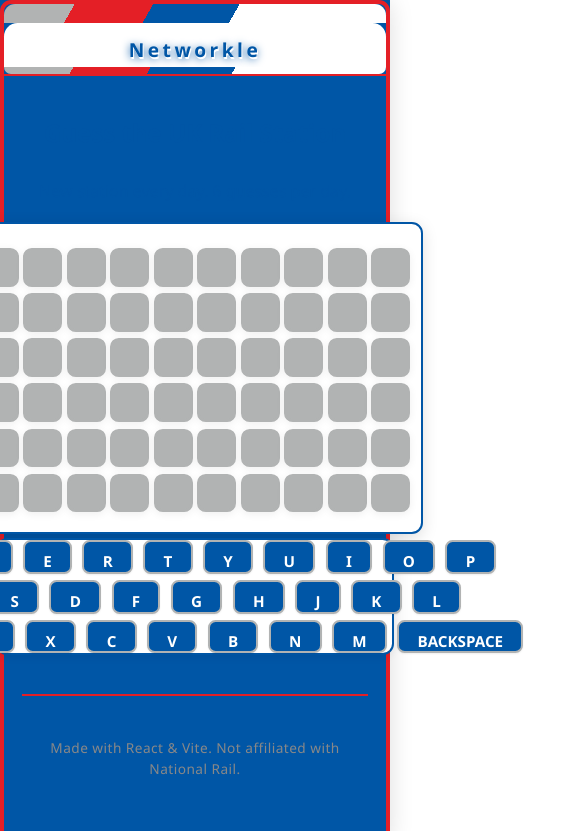
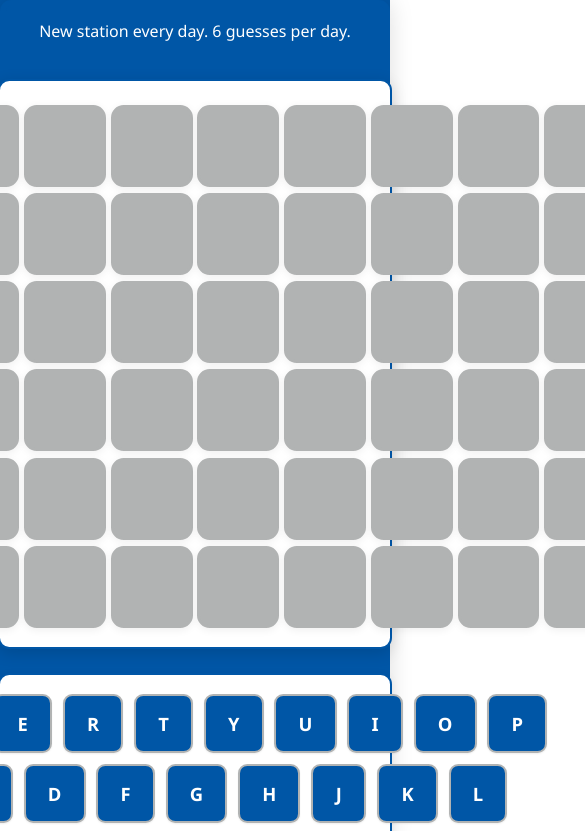
Before and after one commit to RionPlaysTV/Raille, a React (Vite) app: page / in a window 390 px wide. Shown: the top 831 px of the page, 585 px wide, since content can reach past the window. Built offline with nearby package versions, Linux system fonts and the light colour scheme.

Commit message:
Implement endless mode with state management and keyboard input handling

```diff
--- a/src/App.css
+++ b/src/App.css
@@ -35,7 +35,7 @@ body {
   margin: 0 auto;
   padding: 3.5em 1rem 2rem 1rem;
   text-align: center;
-  border: 4px solid var(--nse-red);
+  border: 6px solid var(--nse-blue);
   position: relative;
 }
 
@@ -43,15 +43,18 @@ body {
 .nse-stripes {
   height: 1.2em;
   background: linear-gradient(120deg, var(--nse-stripe-grey) 0 18%, var(--nse-red) 18% 38%, var(--nse-blue) 38% 60%, var(--nse-white) 60% 100%);
-  margin-top: 0;
-  margin-bottom: 0.1em;
+  margin-top: 1.2em;
+  margin-bottom: -3.7em;
   border-top-left-radius: 0.7em;
   border-top-right-radius: 0.7em;
   z-index: 10;
-  position: absolute;
-  top: 0;
-  left: 0;
+  position: relative;
+  top: unset;
+  left: unset;
   width: 100%;
+  max-width: 540px;
+  margin-left: auto;
+  margin-right: auto;
 }
 
 .logo {
@@ -94,41 +97,102 @@ body {
   min-height: unset;
   min-width: unset;
   width: 100%;
-  max-width: 1280px;
+  max-width: 540px;
   box-sizing: border-box;
   padding-bottom: 0.5em;
   margin: 0 auto;
-  margin-top: 5.9em;
+  margin-top: 20em;
+  padding-left: 0.5em;
+  padding-right: 0.5em;
   display: flex;
   flex-direction: column;
   align-items: center;
   justify-content: flex-start;
+  width: 100%;
+  max-width: 540px;
+  margin-left: auto;
+  margin-right: auto;
   background: none;
   z-index: 1;
+  text-align: center;
+}
+
+.mode-toggle {
+  display: flex;
+  justify-content: center;
+  gap: 1em;
+  margin-top: 0.7em;
+  margin-bottom: 1.5em;
+  width: 100%;
+  max-width: 400px;
+  margin-left: auto;
+  margin-right: auto;
+}
+.mode-toggle button {
+  font-size: 1.1em;
+  padding: 0.5em 1.2em;
+  border-radius: 0.5em;
+  border: 2px solid var(--nse-blue);
+  background: var(--nse-white);
+  color: var(--nse-blue);
+  font-weight: bold;
+  cursor: pointer;
+  transition: background 0.2s, color 0.2s;
+  margin: 0;
 }
 
 .game-title {
   background: var(--nse-white);
-  color: var(--nse-blue);
+  color: var(--nse-blue) !important;
   padding: 0.8em 0 0.4em 0;
-  margin-bottom: 0.2em;
-  margin-top: 0.2em;
+  margin-top: 1em;
+  margin-bottom: 0.7em;
   font-size: 2.5em;
   font-weight: bold;
   letter-spacing: 0.18em;
   font-family: 'Segoe UI', 'Arial', 'Helvetica Neue', Helvetica, sans-serif;
   border-top-left-radius: 0.7em;
   border-top-right-radius: 0.7em;
-  position: absolute;
-  top: 1.2em;
-  left: 0;
+  position: relative;
+  top: unset;
+  left: unset;
   width: 100%;
-  margin-top: 0;
-  margin-bottom: 0;
-  z-index: 11;
-  text-shadow: 1px 2px 0 var(--nse-white), 0 2px 8px var(--nse-blue);
-  border-bottom: 0.4em solid var(--nse-blue);
-  box-shadow: 0 2px 0 var(--nse-red);
+  max-width: 540px;
+  margin-left: auto;
+  margin-right: auto;
+  text-align: center;
+  z-index: 2;
+}
+
+.endless-title {
+  /* DEBUG: force visibility */
+  margin-top: 0.5em;
+  margin-bottom: 0.2em;
+  font-size: 1.5em;
+  text-align: center;
+  z-index: 1000;
+  color: var(--nse-white) !important;
+  background: var(--nse-blue) !important;
+  padding: 0.4em 0.2em;
+  border-radius: 0.5em;
+  position: relative;
+  opacity: 1 !important;
+  filter: none !important;
+}
+
+.endless-score {
+  /* DEBUG: force visibility */
+  margin-bottom: 0.7em;
+  font-size: 1.15em;
+  z-index: 1000;
+  color: var(--nse-white) !important;
+  background: var(--nse-blue) !important;
+  padding: 0.3em 0.2em;
+  border-radius: 0.5em;
+  text-align: center;
+  position: relative;
+  opacity: 1 !important;
+  filter: none !important;
 }
 
 .game-title::after {
@@ -145,25 +209,36 @@ body {
 }
 
 h2 {
-  color: var(--nse-blue);
+  color: var(--nse-white) !important;
+  background: var(--nse-blue) !important;
   margin-top: 1.2em;
   margin-bottom: 0.5em;
+}
+
+p {
+  color: var(--nse-white) !important;
+  background: var(--nse-blue) !important;
 }
 
 .wordle-grid {
   background: var(--nse-white);
   border-radius: 0.7em;
   box-shadow: 0 4px 16px #0002;
-  padding: 1.5em 0.7em 1.2em 0.7em;
-  margin-top: 0.5em;
-  margin-bottom: 0.5em;
+  padding: 1.5em 0 1.2em 0;
+  margin-top: 1.2em;
+  margin-bottom: 1em;
   display: flex;
   flex-direction: column;
   gap: 0.4em;
   align-items: center;
+  justify-content: center;
   border: 2.5px solid var(--nse-blue);
   z-index: 2;
   position: relative;
+  margin-left: 0;
+  margin-right: 0;
+  padding-left: 1.5em;
+  padding-right: 1.5em;
 }
 
 .wordle-row {
@@ -225,15 +300,20 @@ h2 {
   border-radius: 0.7em;
   box-shadow: 0 2px 8px #0001;
   padding: 1.2em 0.7em 1.2em 0.7em;
-  margin-top: 0.2em;
-  margin-bottom: 1em;
+  margin-top: 0.5em;
+  margin-bottom: 1.5em;
   display: flex;
   flex-direction: column;
   gap: 0.7em;
   align-items: center;
+  justify-content: center;
   border: 2.5px solid var(--nse-blue);
   z-index: 2;
   position: relative;
+  width: 150%;
+  max-width: 1200px;
+  padding-left: 0.5em;
+  padding-right: 0.5em;
 }
 
 .keyboard-row {
@@ -330,15 +410,18 @@ footer {
   border-radius: 0.7em;
   box-shadow: 0 2px 8px #0002;
   padding: 1.2em 1.2em 1em 1.2em;
-  margin: 1.2em auto;
-  max-width: 500px;
-  font-size: 1.25em;
+  margin: 4.5em auto 2em auto;
+  max-width: 420px;
+  width: 100%;
+  left: 50%;
+  transform: translateX(-50%);
+  position: relative;
+  z-index: 3;
+  font-size: 1.15em;
   font-weight: bold;
   text-align: center;
   letter-spacing: 0.04em;
   font-family: 'Segoe UI', 'Arial', 'Helvetica Neue', Helvetica, sans-serif;
-  z-index: 4;
-  position: relative;
 }
 
 .game-message.success {
@@ -353,50 +436,49 @@ footer {
   background: var(--nse-red);
 }
 
+.message {
+  margin: 1.2em auto 0.5em auto;
+  max-width: 420px;
+  width: 100%;
+  color: var(--nse-blue);
+  font-size: 1.1em;
+  text-align: center;
+  z-index: 2;
+}
+
 @media (max-width: 600px) {
   #root {
     padding-top: 2.5em;
   }
+  .game-container, .nse-stripes, .game-title, .mode-toggle, .endless-title, .endless-score, .wordle-grid, .keyboard, .game-message, .message {
+    max-width: 99vw;
+  }
   .game-container {
     padding: 0.5em 0.1em 2em 0.1em;
-    margin-top: 3.2em;
-  }
-  .keyboard {
+    margin-top: 1.2em;
+    margin-left: 0.1em;
+    margin-right: 0.1em;
     max-width: 100vw;
-    padding: 0 0.1em;
-    gap: 0.4em;
-  }
-  .wordle-cell {
-    width: 2.2em;
-    height: 2.2em;
-    font-size: 1.1em;
-  }
-  .key {
-    min-width: 2em;
-    height: 2.2em;
-    font-size: 0.95em;
-  }
-  .nse-stripes {
-    top: 0;
-    margin-top: 0;
-    margin-bottom: 0;
   }
   .game-title {
     top: 1em;
     font-size: 1.2em;
+    max-width: 100vw;
   }
-  .game-message {
-    margin-top: 0.7em;
-    margin-bottom: 0.7em;
-    font-size: 1em;
+  .mode-toggle {
+    flex-direction: column;
+    gap: 0.5em;
+    max-width: 100vw;
+    margin-top: 0.4em;
+    margin-bottom: 1em;
   }
-  .wordle-grid {
-    margin-top: 0.2em;
-    margin-bottom: 0.2em;
+  .endless-title {
+    font-size: 1.1em;
   }
-  .keyboard {
-    margin-top: 0.1em;
-    margin-bottom: 0.5em;
+  .wordle-grid, .keyboard, .game-message, .message {
+    max-width: 99vw;
+    padding-left: 0.1em;
+    padding-right: 0.1em;
   }
 }
 
--- a/src/App.jsx
+++ b/src/App.jsx
@@ -509,11 +509,23 @@ function getDailyStation() {
   return STATIONS[idx];
 }
 
+function getRandomStation() {
+  return STATIONS[Math.floor(Math.random() * STATIONS.length)];
+}
+
 function App() {
-  const [guess, setGuess] = useState('');
+  const [regularGuess, setRegularGuess] = useState('');
   const [guesses, setGuesses] = useState([]);
   const [status, setStatus] = useState('playing');
   const [message, setMessage] = useState('');
+  const [mode, setMode] = useState('regular'); // 'regular' or 'endless'
+  const [endlessScore, setEndlessScore] = useState(0);
+  const [endlessAnswerRaw, setEndlessAnswerRaw] = useState(getRandomStation());
+  const endlessAnswer = normalize(endlessAnswerRaw);
+  const [endlessGuesses, setEndlessGuesses] = useState([]);
+  const [endlessStatus, setEndlessStatus] = useState('playing');
+  const [endlessMessage, setEndlessMessage] = useState('');
+  const [endlessGuess, setEndlessGuess] = useState('');
   const todayKey = getTodayKey();
   const answerRaw = getDailyStation();
   const answer = normalize(answerRaw);
@@ -534,27 +546,55 @@ function App() {
     return () => clearTimeout(midnightTimer);
   }, [todayKey]);
 
+  // Endless mode: reset state on mode switch or restart
+  useEffect(() => {
+    if (mode === 'endless') {
+      setEndlessScore(0);
+      setEndlessAnswerRaw(getRandomStation());
+      setEndlessGuesses([]);
+      setEndlessStatus('playing');
+      setEndlessMessage('');
+    }
+  }, [mode]);
+
   // Handle physical keyboard input
   useEffect(() => {
     if (status !== 'playing') return;
     const onKeyDown = (e) => {
       if (e.ctrlKey || e.metaKey || e.altKey) return;
       if (e.key === 'Enter') {
-        if (guess.length === maxLen) handleGuess({ preventDefault: () => {} });
+        if (regularGuess.length === maxLen) handleGuess({ preventDefault: () => {} });
       } else if (e.key === 'Backspace') {
-        setGuess(g => g.slice(0, -1));
-      } else if (/^[a-zA-Z]$/.test(e.key) && guess.length < maxLen) {
-        setGuess(g => g + e.key.toUpperCase());
+        setRegularGuess(g => g.slice(0, -1));
+      } else if (/^[a-zA-Z]$/.test(e.key) && regularGuess.length < maxLen) {
+        setRegularGuess(g => g + e.key.toUpperCase());
       }
     };
     window.addEventListener('keydown', onKeyDown);
     return () => window.removeEventListener('keydown', onKeyDown);
-  }, [guess, status, maxLen]);
+  }, [regularGuess, status, maxLen, mode]);
+
+  // Keyboard input for endless mode
+  useEffect(() => {
+    if (mode !== 'endless' || endlessStatus !== 'playing') return;
+    const onKeyDown = (e) => {
+      if (e.ctrlKey || e.metaKey || e.altKey) return;
+      if (e.key === 'Enter') {
+        if (endlessGuess.length === endlessAnswer.length) handleEndlessGuess({ preventDefault: () => {} });
+      } else if (e.key === 'Backspace') {
+        setEndlessGuess(g => g.slice(0, -1));
+      } else if (/^[a-zA-Z]$/.test(e.key) && endlessGuess.length < endlessAnswer.length) {
+        setEndlessGuess(g => g + e.key.toUpperCase());
+      }
+    };
+    window.addEventListener('keydown', onKeyDown);
+    return () => window.removeEventListener('keydown', onKeyDown);
+  }, [endlessGuess, endlessStatus, endlessAnswer, mode]);
 
   const handleGuess = (e) => {
     if (e) e.preventDefault();
     if (status !== 'playing') return;
-    const normGuess = guess;
+    const normGuess = regularGuess;
     if (normGuess.length !== maxLen) {
       setMessage(`Guess must be ${maxLen} letters.`);
       return;
@@ -571,33 +611,71 @@ function App() {
     } else {
       setMessage('Incorrect, try again!');
     }
-    setGuess('');
+    setRegularGuess('');
+  };
+
+  const handleEndlessGuess = (e) => {
+    if (e) e.preventDefault();
+    if (endlessStatus !== 'playing') return;
+    const normGuess = endlessGuess;
+    if (normGuess.length !== endlessAnswer.length) {
+      setEndlessMessage(`Guess must be ${endlessAnswer.length} letters.`);
+      return;
+    }
+    const newGuesses = [...endlessGuesses, normGuess];
+    setEndlessGuesses(newGuesses);
+    if (normGuess === endlessAnswer) {
+      setEndlessScore(s => s + 1);
+      setEndlessMessage('Correct! Next station...');
+      setTimeout(() => {
+        setEndlessAnswerRaw(getRandomStation());
+        setEndlessGuesses([]);
+        setEndlessGuess('');
+        setEndlessMessage('');
+      }, 1000);
+    } else if (newGuesses.length >= MAX_GUESSES) {
+      setEndlessStatus('lost');
+      setEndlessMessage(`Game Over! The station was: ${endlessAnswerRaw}`);
+    } else {
+      setEndlessMessage('Incorrect, try again!');
+    }
+    setEndlessGuess('');
   };
 
   const keyboardStatus = getKeyboardStatuses(guesses, answer);
+  const endlessKeyboardStatus = getKeyboardStatuses(endlessGuesses, endlessAnswer);
 
-  const handleVirtualKey = (key) => {
-    if (status !== 'playing') return;
-    if (key === 'ENTER') {
-      if (guess.length === maxLen) handleGuess({ preventDefault: () => {} });
-    } else if (key === '⌫' || key === 'Backspace') {
-      setGuess(g => g.slice(0, -1));
-    } else if (guess.length < maxLen && /^[A-Z]$/.test(key)) {
-      setGuess(g => g + key);
-    }
+  const handleModeChange = (m) => {
+    setMode(m);
+    setRegularGuess('');
+    setEndlessGuess('');
+    setMessage('');
   };
 
-  const alreadyGuessed = status === 'locked';
+  // Add a restart handler for endless mode
+  const handleRestartEndless = () => {
+    setEndlessScore(0);
+    setEndlessAnswerRaw(getRandomStation());
+    setEndlessGuesses([]);
+    setEndlessStatus('playing');
+    setEndlessMessage('');
+    setEndlessGuess('');
+  };
 
   return (
     <div className="game-container">
       <div className="nse-stripes"></div>
       <h1 className="game-title">Networkle</h1>
-      {status === 'loading' || maxLen === 0 ? (
+      <div className="mode-toggle">
+        <button onClick={() => handleModeChange('regular')} disabled={mode==='regular'}>Regular</button>
+        <button onClick={() => handleModeChange('endless')} disabled={mode==='endless'}>Endless</button>
+      </div>
+      {mode === 'regular' ? (
+        status === 'loading' || maxLen === 0 ? (
           <div className="loading">Loading stations...</div>
         ) : status === 'error' ? (
           <div className="locked">{message}</div>
-      ) : (status === 'locked' || alreadyGuessed) ? (
+        ) : (status === 'locked') ? (
           <div className="game-message" style={{marginTop: '3.5em', color: 'var(--nse-blue)', background: 'var(--nse-white)', zIndex: 2, position: 'relative'}}>
             <b>You've already played today!</b>
             <br />
@@ -614,14 +692,14 @@ function App() {
                 let statuses = g ? getLetterStatuses(g, answer) : [];
                 // If this is the current guess row
                 if (rowIdx === guesses.length && status === 'playing') {
-                g = guess.padEnd(maxLen);
+                  g = regularGuess.padEnd(maxLen);
                   statuses = Array(maxLen).fill('');
                 }
                 return (
                   <div className="wordle-row" key={rowIdx}>
                     {[...Array(maxLen)].map((_, colIdx) => (
                       <div
-                      className={`wordle-cell ${statuses[colIdx] || ''} ${rowIdx === guesses.length && status === 'playing' && colIdx < guess.length ? 'active' : ''}`}
+                        className={`wordle-cell ${statuses[colIdx] || ''} ${rowIdx === guesses.length && status === 'playing' && colIdx < regularGuess.length ? 'active' : ''}`}
                         key={colIdx}
                       >
                         {g[colIdx] || ''}
@@ -640,9 +718,9 @@ function App() {
                       className={`key ${keyboardStatus[key] || ''}`}
                       onClick={() => handleVirtualKey(key)}
                       disabled={
-                      (key === 'ENTER' && (guess.length !== maxLen || status !== 'playing')) ||
-                      (key === '⌫' && guess.length === 0) ||
-                      (key.length === 1 && (guess.length >= maxLen || status !== 'playing'))
+                        (key === 'ENTER' && (regularGuess.length !== maxLen || status !== 'playing')) ||
+                        (key === '⌫' && regularGuess.length === 0) ||
+                        (key.length === 1 && (regularGuess.length >= maxLen || status !== 'playing'))
                       }
                     >
                       {key}
@@ -653,9 +731,71 @@ function App() {
             </div>
             <div className="message">{message}</div>
           </>
+        )
+      ) : (
+        <>
+          <h2 className="endless-title" style={{color: 'var(--nse-blue)'}}>Endless Mode: Guess the UK Rail Station</h2>
+          <div className="endless-score" style={{color: 'var(--nse-blue)', fontWeight: 'bold', marginBottom: '0.5em'}}>Score: {endlessScore}</div>
+          <div className="wordle-grid">
+            {[...Array(MAX_GUESSES)].map((_, rowIdx) => {
+              let g = endlessGuesses[rowIdx] || '';
+              let statuses = g ? getLetterStatuses(g, endlessAnswer) : [];
+              if (rowIdx === endlessGuesses.length && endlessStatus === 'playing') {
+                g = endlessGuess.padEnd(endlessAnswer.length);
+                statuses = Array(endlessAnswer.length).fill('');
+              }
+              return (
+                <div className="wordle-row" key={rowIdx}>
+                  {[...Array(endlessAnswer.length)].map((_, colIdx) => (
+                    <div
+                      className={`wordle-cell ${statuses[colIdx] || ''} ${rowIdx === endlessGuesses.length && endlessStatus === 'playing' && colIdx < endlessGuess.length ? 'active' : ''}`}
+                      key={colIdx}
+                    >
+                      {g[colIdx] || ''}
+                    </div>
+                  ))}
+                </div>
+              );
+            })}
+          </div>
+          <div className="keyboard">
+            {KEYBOARD_ROWS.map((row, i) => (
+              <div className="keyboard-row" key={i}>
+                {row.map(key => (
+                  <button
+                    key={key}
+                    className={`key ${endlessKeyboardStatus[key] || ''}`}
+                    onClick={() => {
+                      if (endlessStatus !== 'playing') return;
+                      if (key === 'ENTER') {
+                        if (endlessGuess.length === endlessAnswer.length) handleEndlessGuess({ preventDefault: () => {} });
+                      } else if (key === '⌫' || key === 'Backspace') {
+                        setEndlessGuess(g => g.slice(0, -1));
+                      } else if (endlessGuess.length < endlessAnswer.length && /^[A-Z]$/.test(key)) {
+                        setEndlessGuess(g => g + key);
+                      }
+                    }}
+                    disabled={
+                      (key === 'ENTER' && (endlessGuess.length !== endlessAnswer.length || endlessStatus !== 'playing')) ||
+                      (key === '⌫' && endlessGuess.length === 0) ||
+                      (key.length === 1 && (endlessGuess.length >= endlessAnswer.length || endlessStatus !== 'playing'))
+                    }
+                  >
+                    {key}
+                  </button>
+                ))}
+              </div>
+            ))}
+          </div>
+          <div className="message">{endlessMessage}</div>
+          {endlessStatus === 'lost' && (
+            <div className="game-message fail" style={{marginTop: '1em'}}>
+              <div>Game Over! Final Score: <b>{endlessScore}</b></div>
+              <div>The station was: <b>{endlessAnswerRaw}</b></div>
+              <button style={{marginTop: '1em'}} onClick={handleRestartEndless}>Restart Endless</button>
+            </div>
           )}
-      {(status === 'won' || status === 'lost') && (
-        <div className="answer">Today's station: <b>{answerRaw}</b></div>
+        </>
       )}
       <footer>
         <p style={{marginTop: '2em', fontSize: '0.9em', color: '#888'}}>Made with React & Vite. Not affiliated with National Rail.</p>
```
Lines whose indentation alone changed are shown as unchanged.
